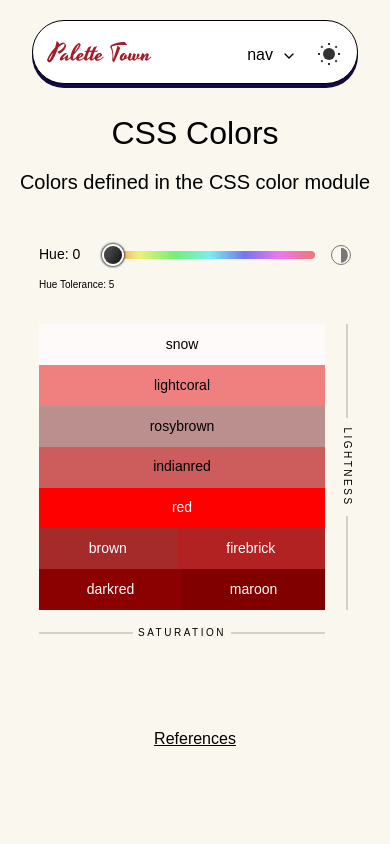
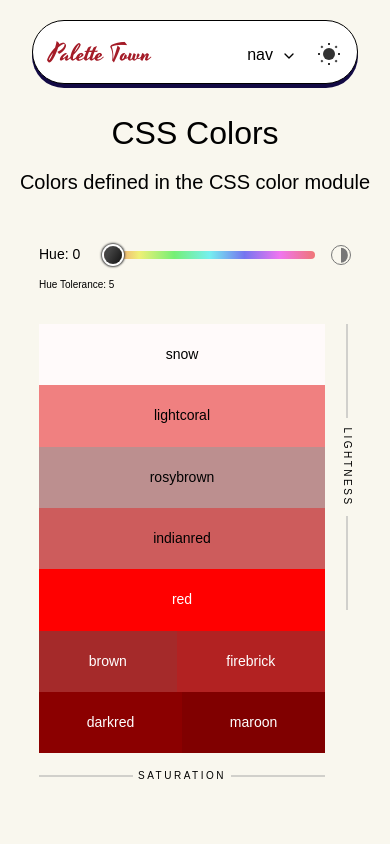
Before and after one commit to nithyarakash-t/palette-town, a React (Vite) app: page /csscolors in a window 390 px wide. Shown: the top 844 px of the page. Built offline with nearby package versions, Linux system fonts and the light colour scheme; a web font is replaced by a local one.

Commit message:
aspect ratio fix for small screens

```diff
--- a/src/components/apps/css-colors/chart/Chart.scss
+++ b/src/components/apps/css-colors/chart/Chart.scss
@@ -100,6 +100,7 @@
 
     @media(max-width: 600px) {
       width: calc(var(--_content-width) - var(--_addition-space));
+      aspect-ratio: 1/1.5;
     }
     // padding-right: var(--_addition-space);
     // padding-bottom: var(--_addition-space);
```
